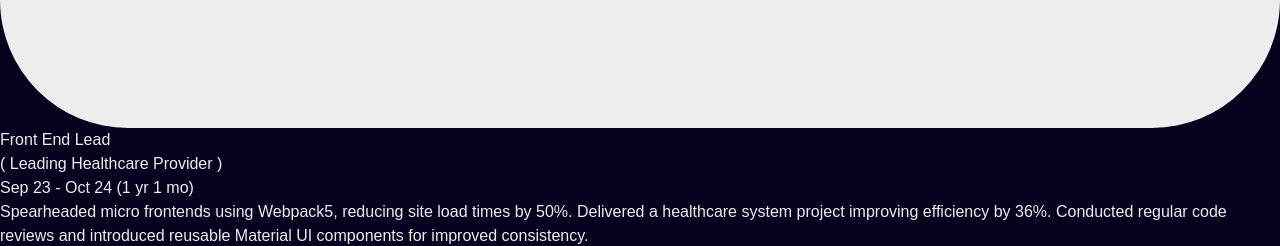
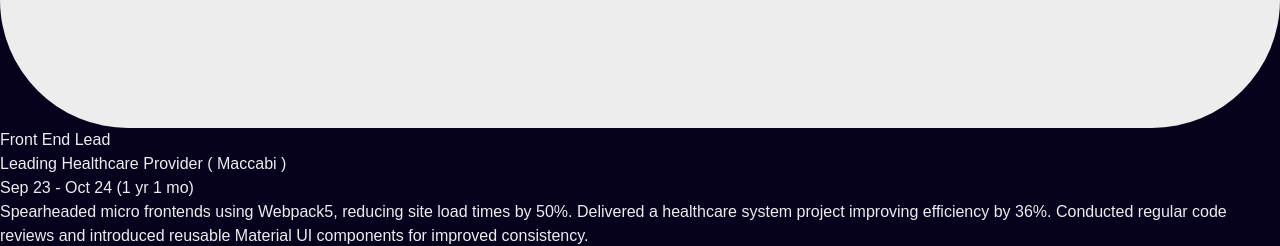
Before and after one commit to vy1406/personalPortfolio, a React (Vite) app: page / in a window 1280 px wide. Shown: the part 5066-5312 px from the top of the page. Built offline with nearby package versions, Linux system fonts and the light colour scheme.

Commit message:
small changes

```diff
--- a/src/components/Timeline.jsx
+++ b/src/components/Timeline.jsx
@@ -29,7 +29,7 @@ export default function Timelines() {
                 </span>}
             </h3>
             <p className="mb-4 text-base font-normal text-gray-400">
-              {`( ${exp.company} )`}
+              {`${exp.company}`}
             </p>
             <time className="block mb-2 text-sm font-normal leading-none  text-gray-500">
               {exp.startDate} - {exp.endDate || "Present"} ({exp.length})
--- a/src/data.js
+++ b/src/data.js
@@ -59,7 +59,7 @@ export const DATA = {
             "isCurrent": true
         },
         {
-            "company": "Leading Healthcare Provider",
+            "company": "Leading Healthcare Provider ( Maccabi )",
             "title": "Front End Lead",
             "startDate": "Sep 23",
             "endDate": "Oct 24",
@@ -68,7 +68,7 @@ export const DATA = {
             "isCurrent": false
         },
         {
-            "company": "Leading Healthcare Provider",
+            "company": "Leading Healthcare Provider ( Maccabi )",
             "title": "Full Stack Developer",
             "startDate": "Apr 21",
             "endDate": "Sep 23",
```
